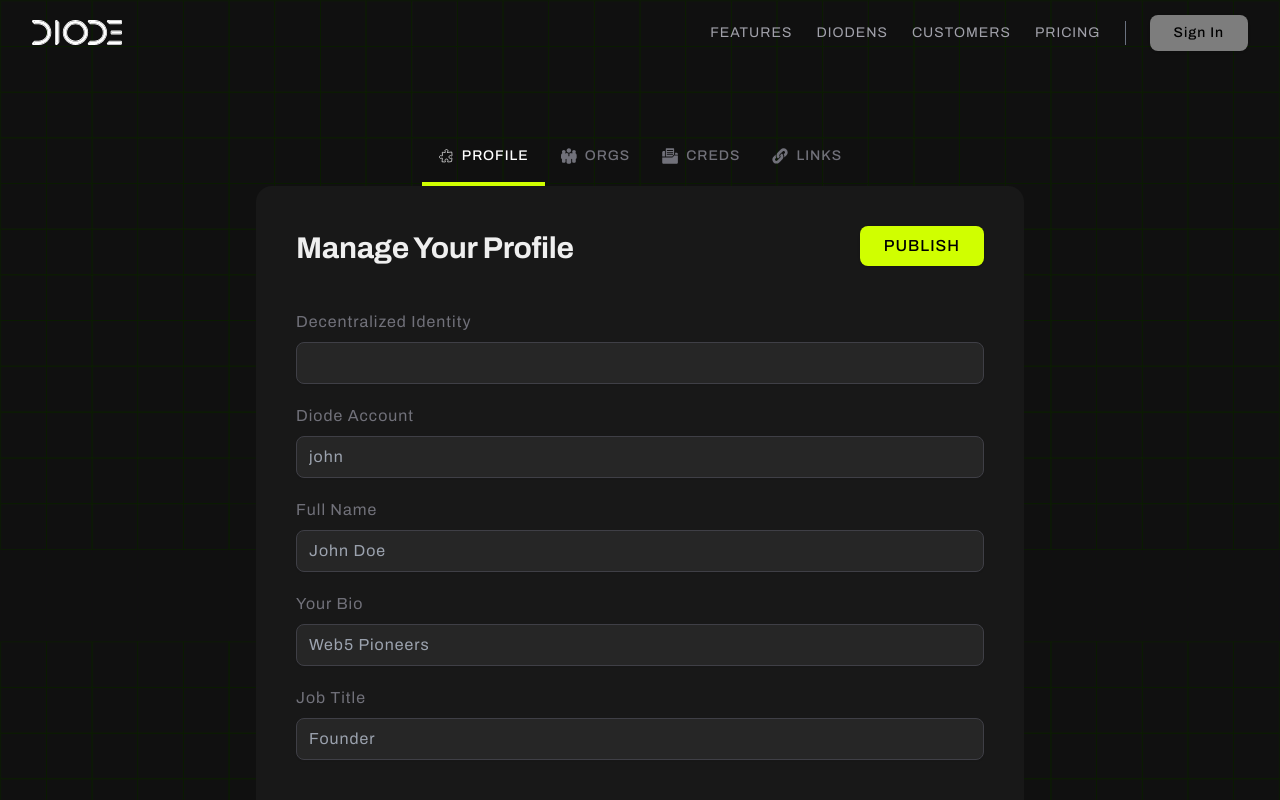
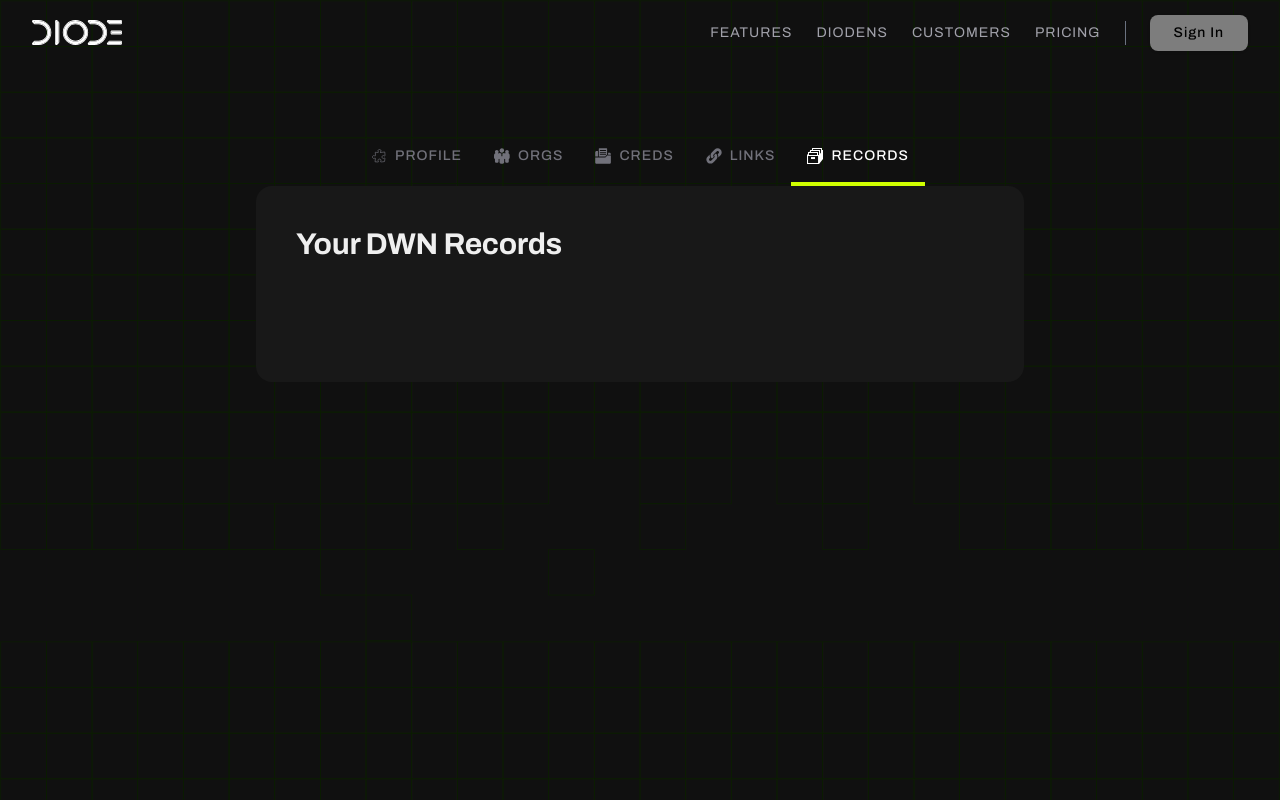
Before and after one commit to raldblox/web5-diode, a Next.js app: page /manage in a window 1280 px wide. Shown: the top 800 px of the page. Built offline with nearby package versions, Linux system fonts and the light colour scheme.

Commit message:
updated: can delete user's dwn records

```diff
--- a/src/app/manage/page.js
+++ b/src/app/manage/page.js
@@ -7,9 +7,8 @@
 
 export default () => {
     const { userDid, lockedName, web5 } = useContext(Context);
-    const [selectedTab, setSelectedTab] = useState(0);
+    const [selectedTab, setSelectedTab] = useState(4);
     const [newInput, setNewInput] = useState('');
-
     const [records, setRecords] = useState([]);
     const [publishing, setPublishing] = useState(false);
     const [success, setSuccess] = useState(false);
@@ -75,6 +74,41 @@
         }, 3000);
     }
 
+    const deleteRecord = async (recordId) => {
+
+        let deletedRecord;
+        let index = 0;
+
+        for (let record of records) {
+            if (recordId === record.id) {
+                deletedRecord = record;
+                break;
+            }
+            index++;
+        }
+
+        // Remove the record from the records array
+        const updatedRecords = [...records];
+        updatedRecords.splice(index, 1);
+        setRecords(updatedRecords);
+
+        const response = await web5.dwn.records.delete({
+            message: {
+                recordId: recordId,
+            },
+        });
+
+        console.log("delete respo", response)
+
+        if (response.status.code === 202) {
+            console.log(`Record deleted successfully`);
+        } else {
+            console.log(`${response.status}. Error deleting record`);
+        }
+
+    };
+
+
     // Function to fetch Person
     useEffect(() => {
 
@@ -89,12 +123,25 @@
                     },
                     dateSort: 'createdAscending',
                 });
+
+                const rawdata = [];
+
+                for (let record of records) {
+                    const data = await record.data.json();
+                    const newData = { data, id: record.id };
+                    rawdata.push(newData);
+                }
+
+                setRecords(rawdata);
+                console.log("raw", rawdata);
+
                 try {
                     const results = await Promise.all(
                         records.map(async (record) => record.data.json())
                     );
+                    console.log(results);
                     const latestRecord = results[results.length - 1];
-                    console.log(latestRecord);
+                    // console.log(latestRecord);
 
                     if (recordStatus.code == 200) {
                         console.log("Person records fetched");
@@ -112,7 +159,7 @@
                 } catch (error) {
                     console.error(error);
                 }
-                setRecords(records);
+
             } catch (error) {
                 console.error('Error fetching:', error);
             }
@@ -201,6 +248,17 @@
             name: "Links",
             online: true
         },
+        {
+            icon:
+                <svg className="w-4 h-4" width="10" height="10" viewBox="0 0 0.2 0.2" xmlns="http://www.w3.org/2000/svg">
+                    <path fill="currentColor" d="M.05.113H.1v.025H.05V.113z" />
+                    <path fill="currentColor" d="M.2.025H.187V0H.063v.025H.038v.016L.03.05H.013v.022L0 .088v.113h.15L.2.138V.025zM.025.063h.1v.025h-.1V.063zm.113.125H.013V.1h.125v.088zm.013-.1H.138V.05H.05V.038h.1v.05zM.176.057.163.073V.025H.075V.013h.1v.044z" />
+                </svg>
+
+            ,
+            name: "Records",
+            online: true
+        },
 
     ]
 
@@ -234,9 +292,9 @@
                         {selectedTab == 0 &&
                             <div className="flex flex-col justify-start items-center gap-10 md:px-10 px-5 w-full">
                                 <div className="flex w-full justify-between gap-4 items-start">
-                                    <p className="text-2xl py-1 gap-2 inline-flex items-center md:text-3xl font-bold">Manage Your Profile {fetching &&
+                                    <p className="text-2xl py-1 gap-4 inline-flex items-center md:text-3xl font-bold">Manage Your Profile {fetching &&
                                         <div className='animate-spin text-white'>
-                                            <svg className='h-8 md:h-10' width="20" height="20" viewBox="0 0 0.4 0.4" xmlns="http://www.w3.org/2000/svg">
+                                            <svg className='h-8' width="20" height="20" viewBox="0 0 0.4 0.4" xmlns="http://www.w3.org/2000/svg">
                                                 <path fill-rule="evenodd" clip-rule="evenodd" fill="#D0FF00" d="M.348.175a.15.15 0 0 0-.296 0H.027a.175.175 0 0 1 .346 0H.348z" />
                                             </svg>
                                         </div>}</p>
@@ -463,6 +521,21 @@
                                 </form>
                             </div>
                         }
+                        {selectedTab == 4 &&
+                            <div className="flex flex-col justify-start items-center md:px-10 px-5 gap-10 w-full">
+                                <div className="flex w-full justify-between gap-4 items-start">
+                                    <p className="text-xl md:text-3xl font-bold">Your DWN Records</p>
+                                </div>
+                                <ul className="md:px-10 px-5 py-5 w-full divide-y divide-zinc-800 space-y-2">
+                                    {records?.map((record, idx) => (
+                                        <li key={idx} className='flex pt-2 hover:text-[#D0FF00] items-center justify-between gap-5'>
+                                            <p className='gap-4 flex'><span className='font-semibold'>ID No.{idx}:</span> {record.id.slice(0, 10)}...{record.id.slice(-10)}</p>
+                                            <button onClick={() => deleteRecord(record.id)} className='bg-red-900 text-white px-3 py-1'>Delete</button>
+                                        </li>
+                                    ))}
+                                </ul>
+                            </div>
+                        }
                         <div className="block md:hidden w-full px-5 mt-10">
                             <button onClick={publishPerson} disabled={publishing} className=" p-2 uppercase w-full xbtn">
                                 {publishing ? <>{success ? "Published" : "Publishing"}</> : "Publish"}
```
